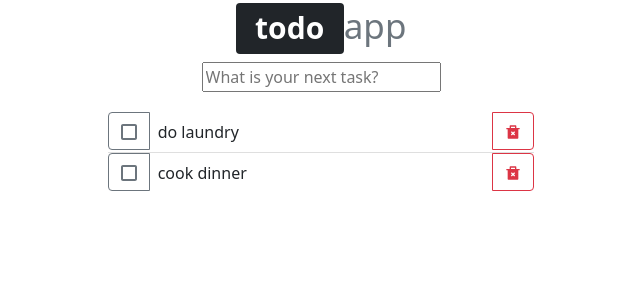
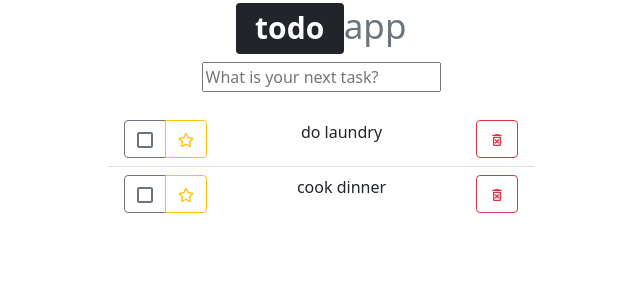
Before and after one commit to RNedder/todo-app, a React (Create React App) app: page / in a window 1280 px wide. Shown: the top 300 px of the page, without its empty margins (319-959 px from the left). Built offline with nearby package versions, Linux system fonts and the light colour scheme.

Commit message:
Star items to identify priority

```diff
--- a/src/App.css
+++ b/src/App.css
@@ -5,5 +5,5 @@
 }
 
 .task-label {
-  padding-left: 35px;
+  padding-left: 0px;
 }
--- a/src/App.js
+++ b/src/App.js
@@ -4,7 +4,6 @@ import Header from './components/Header';
 import AddTask from './components/AddTask';
 import TaskDisplay from './components/TaskDisplay';
 import { TASKS } from './data/TASKS';
-import { ImCheckboxUnchecked } from 'react-icons/im';
 import './App.css';
 
 // initialState object of the todo list - contains an empty array imported from data/TASKS
--- a/src/components/TaskDisplay.js
+++ b/src/components/TaskDisplay.js
@@ -2,7 +2,8 @@ import { useState } from 'react';
 import { Button } from 'reactstrap';
 import { ImCheckboxUnchecked, ImCheckboxChecked } from 'react-icons/im';
 import { MdOutlineDeleteForever } from 'react-icons/md';
-import { RiDeleteBin2Fill } from "react-icons/ri";
+import { RiDeleteBin2Fill } from 'react-icons/ri';
+import { FaRegStar, FaStar } from 'react-icons/fa';
 
 
 // TODO - add 'checked' or 'completed' property to task objects and toggle checkbox through that instead of by the buttons
@@ -16,38 +17,64 @@ const TaskDisplay = ({ task, dispatch }) => {
     const toggleCheckbox = () => {
         if (checked === false) {
             setChecked(true);
-            console.log(checked);
         } else {
             setChecked(false); // sets false if already checked
-            console.log(checked);
         }
     };
 
-const checkbox = checked ? '<ImCheckboxChecked />' : '<ImCheckboxUnchecked />';
+    // useState for the stars
+    const [ starred, setStarred ] = useState(false);
+    // called when the star button is clicked and toggles if starred
+    const toggleStar = () => {
+        if (starred === false) {
+            setStarred(true);
+        } else {
+            setStarred(false);
+        }
+    }
 
     return (
-        <li className='position-relative input-group task-item list-group-item'>
+        <li className='task-item list-group-item'>
 
+            <div className='btn-toolbar justify-content-between' role='toolbar'>
+                <div className='btn-group mr-2' role='group'>
                     {/* Custom Checkbox Button using SVGs */}
                     {/* Toggles onClick between checkbox SVGs */}
                     <Button onClick={toggleCheckbox}
                         type='button'
-                color='white'
-                className='list-button btn btn-outline-secondary position-absolute top-0 start-0'
+                        color='outline-secondary'
+                        className=''
                         id={task.id}Checkbox>
                     { checked ? <ImCheckboxChecked /> : <ImCheckboxUnchecked /> }
                     </Button>
 
+                    {/* Custom Star Button using SVGs */}
+                    <Button onClick={toggleStar}
+                        type='button'
+                        color='outline-warning'
+                        className=''
+                        id={task.id}Checkbox>
+                    { starred ? <FaStar /> : <FaRegStar /> }
+                    </Button>
+
+                </div>
+
+                <div className='input-group'>
                 {/* Label for checkbox - AKA the task */}
-            <label class='task-label form-check-label' for={task.id}Checkbox >{task.name}</label>
+                <label class='task-label mr-2 form-check-label' for={task.id}Checkbox >{task.name}</label>
+                </div>
 
+                <div className='btn-group' role='group'>
                     {/* Button for removal of tasks */}
                     {/* onClick dispatches object to the listReducer on App.js, passing in the task to be removed */}
                     <Button onClick={() => dispatch({ type: 'REMOVE_TASK', payload: task })}
                         type='button'
-                color='white'
-                className='list-button btn btn-outline-danger position-absolute top-0 end-0'>
-                <RiDeleteBin2Fill /></Button>
+                        color='outline-danger'
+                        className=''>
+                        <MdOutlineDeleteForever /></Button>
+                </div>
+
+            </div>
         </li>
     );
 };
```
Lines whose indentation alone changed are shown as unchanged.
